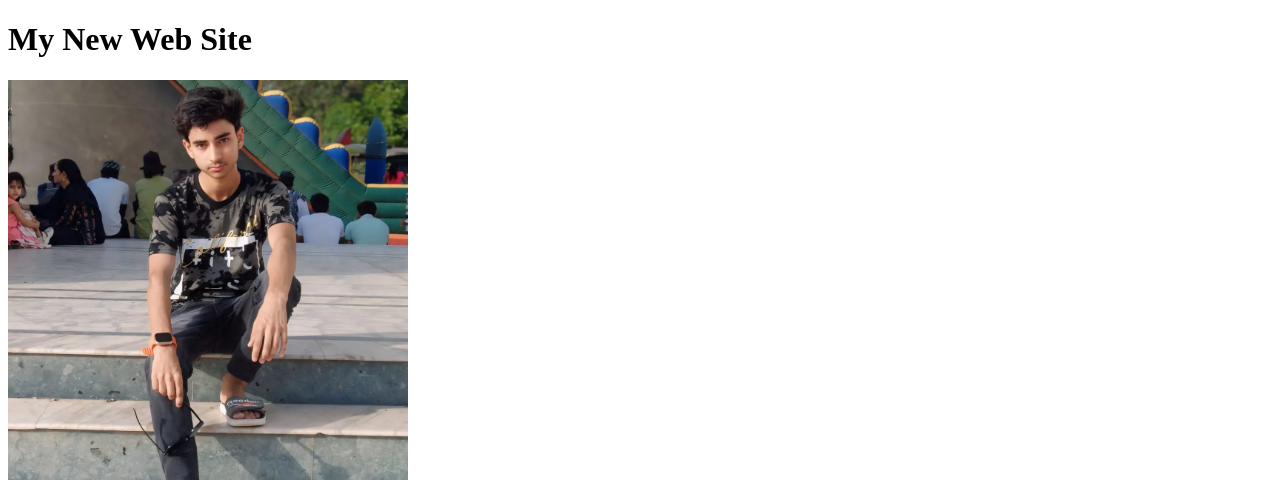
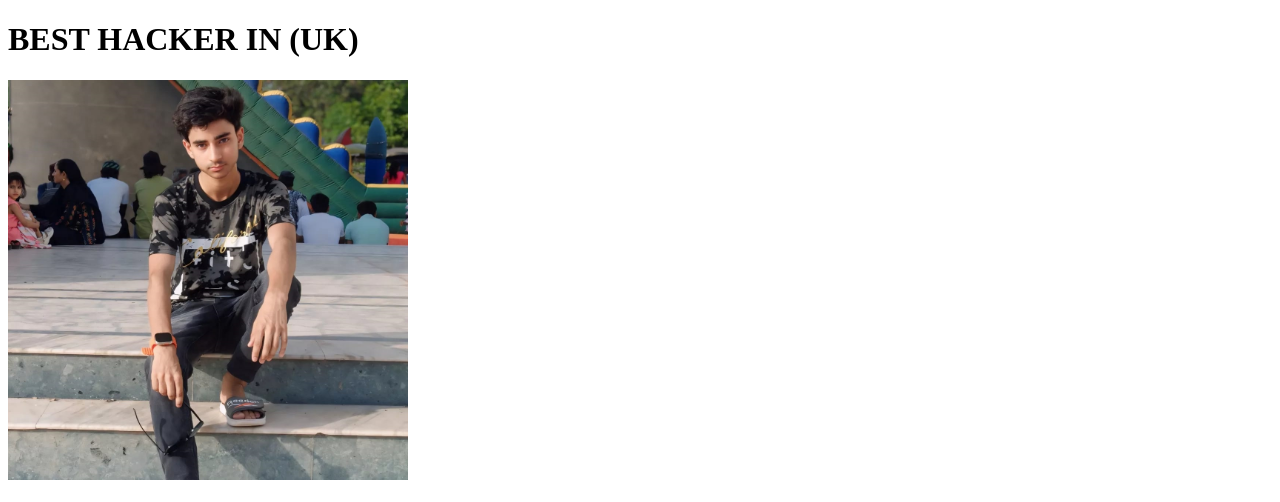
Before and after one commit to ncebedp/first-day, a plain HTML site: page index.html in a window 1280 px wide. Shown: the top 502 px of the page. Drawn offline with Linux system fonts and the light colour scheme.

Commit message:
title change

```diff
--- a/index.html
+++ b/index.html
@@ -6,7 +6,7 @@
     <title>My First Project</title>
 </head>
 <body>
-    <h1>My New Web Site </h1>
+    <h1>BEST HACKER IN (UK)</h1>
     <img src="./img/1.jpeg" alt="1" width="400px" />
     <h1>S Jaishankar's stern 'state of border...' message to China after crucial meeting</h1>
     <img src="https://images.hindustantimes.com/img/2024/07/25/550x309/S_Jaishankar_1721921517346_1721921523143.jpg" alt="first news" />
```
